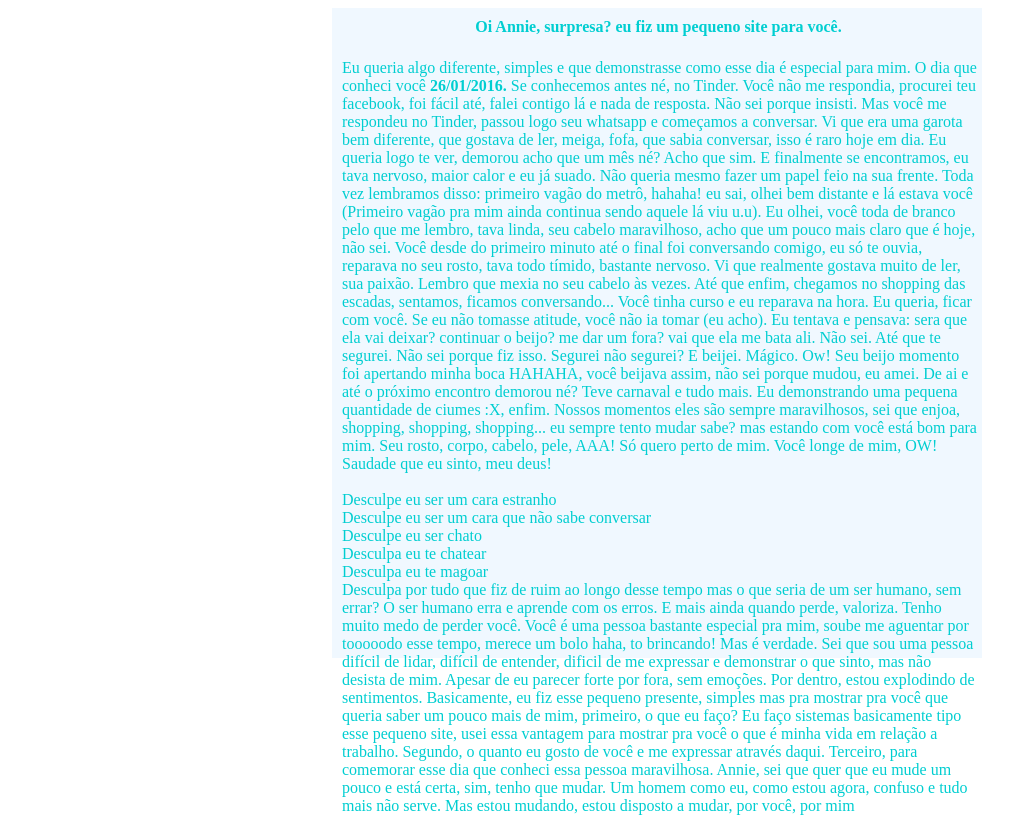
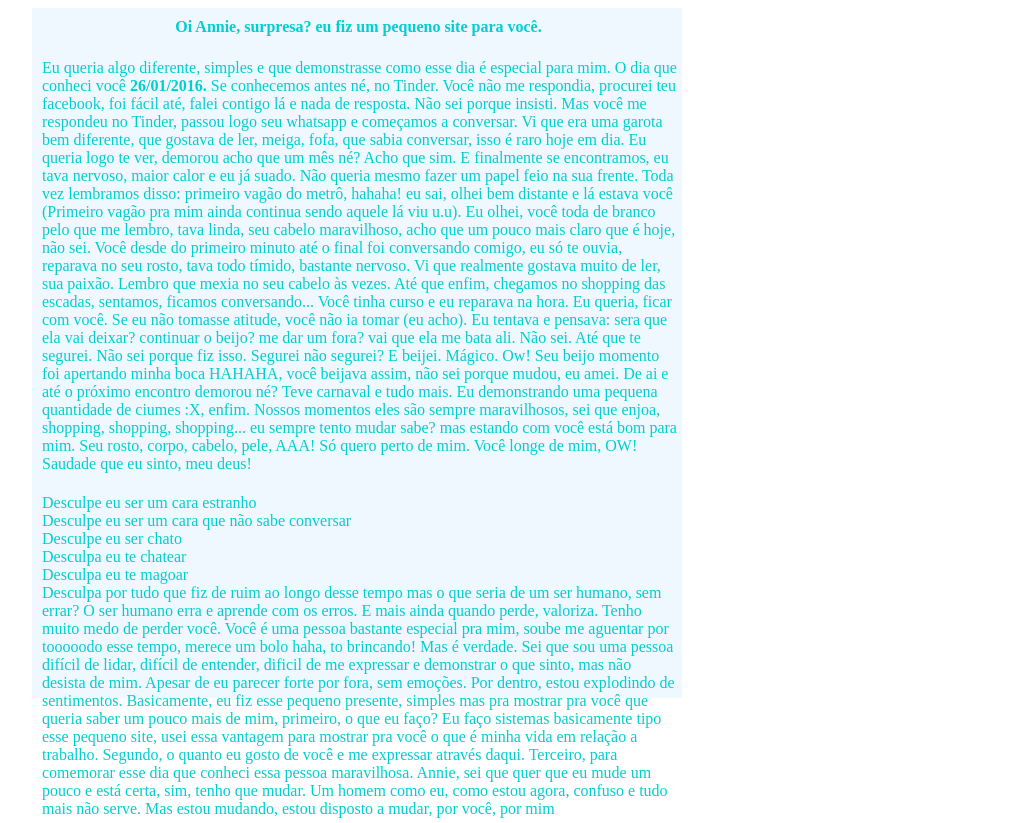
Before and after one commit to leonan2/annieminhavida, a PHP site: page / in a window 1280 px wide. Shown: the whole page, without its empty margins (26-1039 px from the left). Run offline with PHP 8.4, Linux system fonts and the light colour scheme.

Commit message:
Update estilo.css

```diff
--- a/css/estilo.css
+++ b/css/estilo.css
@@ -2,15 +2,15 @@
   background-color: #F0F8FF;
   left: auto;
   margin-top: 5px;
-  margin-left: 350px;
+  margin-left: 50px;
   width: 650px;
-  height: 650px;
+  height: 690px;
 
 }
 
 p {
   color: #00CED1;
-  padding: 0px 5px 2px 10px;
+  padding: 0px 5px 5px 10px;
 
 }
 
```
